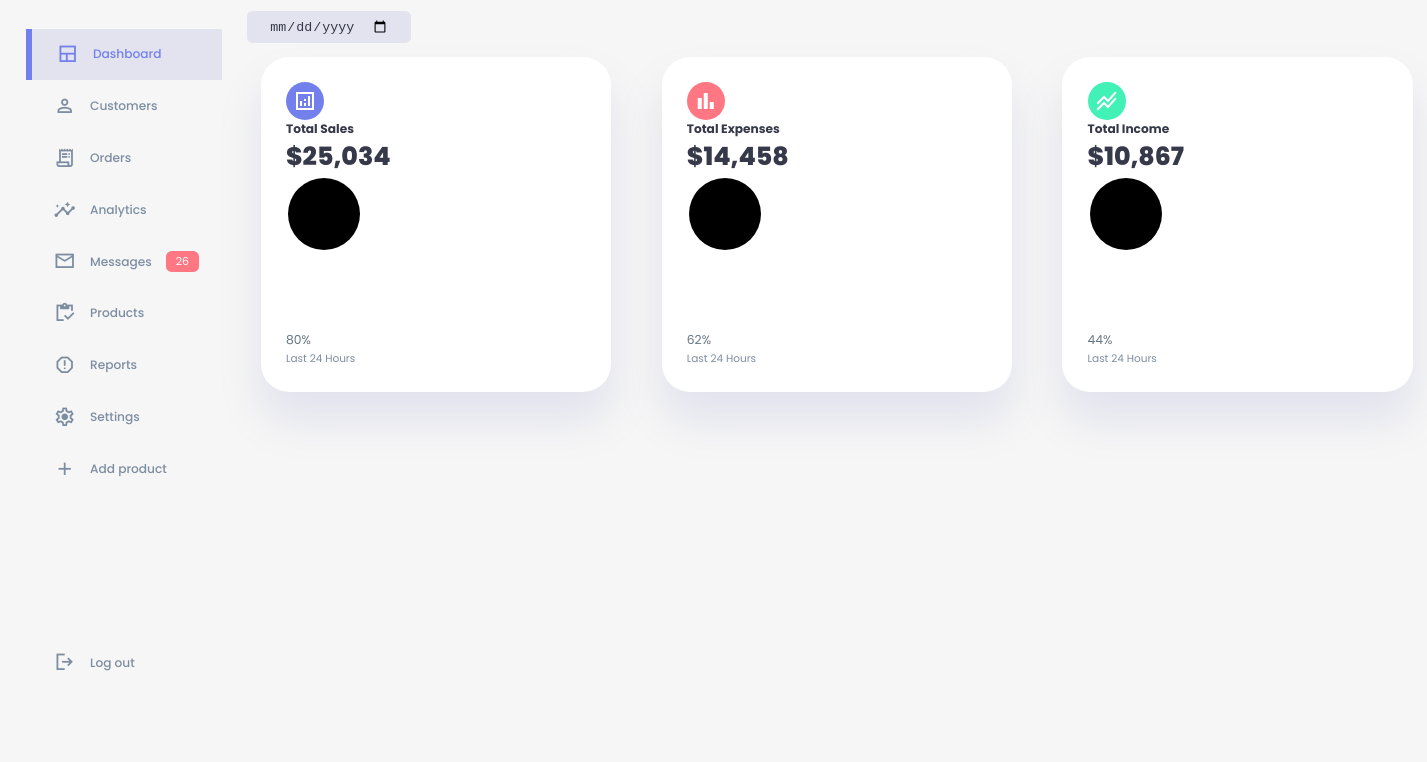
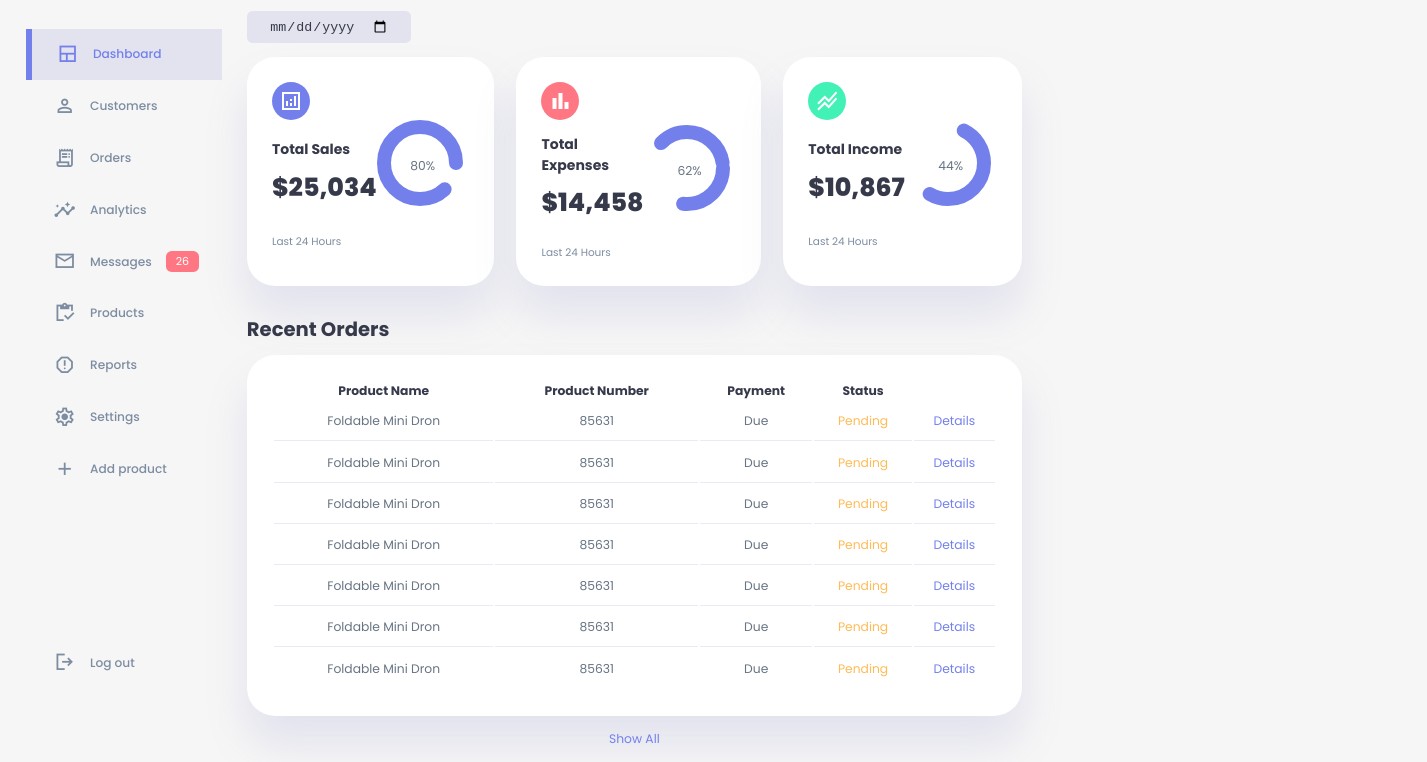
Before and after one commit to Sa6yx/.FN_WP_v1, a plain HTML site: page index.html in a window 1280 px wide. Shown: the part 61-823 px from the top of the page, 1427 px wide, since content can reach past the window. Before the commit the page ends 800 px from the top, so only its background shows below. Drawn offline with nearby package versions, Linux system fonts and the light colour scheme.

Commit message:
finished the center

```diff
--- a/index.html
+++ b/index.html
@@ -138,6 +138,76 @@
                 </div>
                 <!------------ END OF INCOME ---------------------->
             </div>
+            <!--------------- END OF INSIGHTS -------------------------->
+
+            <div class="recent-orders">
+                <h2>Recent Orders</h2>
+                <table>
+                    <thead>
+                        <tr>
+                            <th>Product Name</th>
+                            <th>Product Number</th>
+                            <th>Payment</th>
+                            <th>Status</th>
+                            <th></th>
+                        </tr>
+                    </thead>
+                    <tbody>
+                        <tr>
+                            <td>Foldable Mini Dron</td>
+                            <td>85631</td>
+                            <td>Due</td>
+                            <td class="warning">Pending</td>
+                            <td class="primary">Details</td>
+                        </tr>
+                        <tr>
+                            <td>Foldable Mini Dron</td>
+                            <td>85631</td>
+                            <td>Due</td>
+                            <td class="warning">Pending</td>
+                            <td class="primary">Details</td>
+                        </tr>
+                        <tr>
+                            <td>Foldable Mini Dron</td>
+                            <td>85631</td>
+                            <td>Due</td>
+                            <td class="warning">Pending</td>
+                            <td class="primary">Details</td>
+                        </tr>
+                        <tr>
+                            <td>Foldable Mini Dron</td>
+                            <td>85631</td>
+                            <td>Due</td>
+                            <td class="warning">Pending</td>
+                            <td class="primary">Details</td>
+                        </tr>
+                        <tr>
+                            <td>Foldable Mini Dron</td>
+                            <td>85631</td>
+                            <td>Due</td>
+                            <td class="warning">Pending</td>
+                            <td class="primary">Details</td>
+                        </tr>
+                        <tr>
+                            <td>Foldable Mini Dron</td>
+                            <td>85631</td>
+                            <td>Due</td>
+                            <td class="warning">Pending</td>
+                            <td class="primary">Details</td>
+                        </tr>
+                        <tr>
+                            <td>Foldable Mini Dron</td>
+                            <td>85631</td>
+                            <td>Due</td>
+                            <td class="warning">Pending</td>
+                            <td class="primary">Details</td>
+                        </tr>
+
+                    </tbody>
+                </table>
+                <a href="#">Show All</a>
+            </div>
+
         </main>
     </div>
 </body>
--- a/style.css
+++ b/style.css
@@ -294,7 +294,7 @@ main .insights > div {
      background: var(--color-white);
      padding: var(--card-padding);
      border-radius: var(--card-border-radius);
-     margin: 1rem;
+     margin-top: 1rem;
      box-shadow: var(--box-shadow);
      transition: all 300ms ease;
 }
@@ -320,5 +320,103 @@ main .insights > div.income i{
 }
 
 main .insights > div .middle{
+     display: flex;
+     align-items: center;
+     justify-content: space-between;
+}
 
+main .insights h3 {
+     margin: 1rem 0 0.6rem;
+     font-size: 1rem;
 }
+
+main .insights .progress {
+     position: relative;
+     width: 92px;
+     height: 92px;
+     border-radius: 50%;
+}
+
+main .insights svg {
+     width: 7rem;
+     height: 7rem;
+}
+
+main .insights svg circle {
+     fill: none;
+     stroke: var(--color-primary);
+     stroke-width: 14;
+     stroke-linecap: round;
+     transform: translate(5px, 5px);
+     stroke-dasharray: 110;
+     stroke-dashoffset: 92;
+}
+
+main .insights .sales svg circle {
+     stroke-dashoffset: -30%;
+     stroke-dasharray: 200;
+}
+main .insights .expenses svg circle {
+     stroke-dashoffset: 20%;
+     stroke-dasharray: 80;
+}
+main .insights .income svg circle {
+     stroke-dashoffset: 35%;
+     stroke-dasharray: 110;
+}
+
+main .insights .progress .number{
+     position: absolute;
+     top: 0;
+     left: 0;
+     height: 100%;
+     width: 100%;
+     display: flex;
+     justify-content: center;
+     align-items: center;
+}
+
+main .insights small {
+     margin-top: 1.6rem;
+     display: block;
+}
+
+/*================== RECENT ORDERS ====================*/
+main .recent-orders {
+     margin-top: 2rem;
+}
+
+main .recent-orders h2 {
+     margin-bottom: 0.8rem;
+}
+
+main .recent-orders table {
+     background: var(--color-white);
+     width: 100%;
+     border-radius: var(--card-border-radius);
+     padding: var(--card-padding);
+     text-align: center;
+     box-shadow: var(--box-shadow);
+     transition: all 300ms ease;
+}
+
+main .recent-orders table:hover {
+     box-shadow: none;
+}
+
+main table tbody td {
+     height: 2.8rem;
+     border-bottom: 1px solid var(--color-light);
+     color: var(--color-dark-variant);
+}
+
+main table tbody tr:last-child td{
+     border: none;
+}
+
+main .recent-orders a {
+     text-align: center;
+     display: block;
+     margin: 1rem auto;
+     color: var(--color-primary);
+}
```
